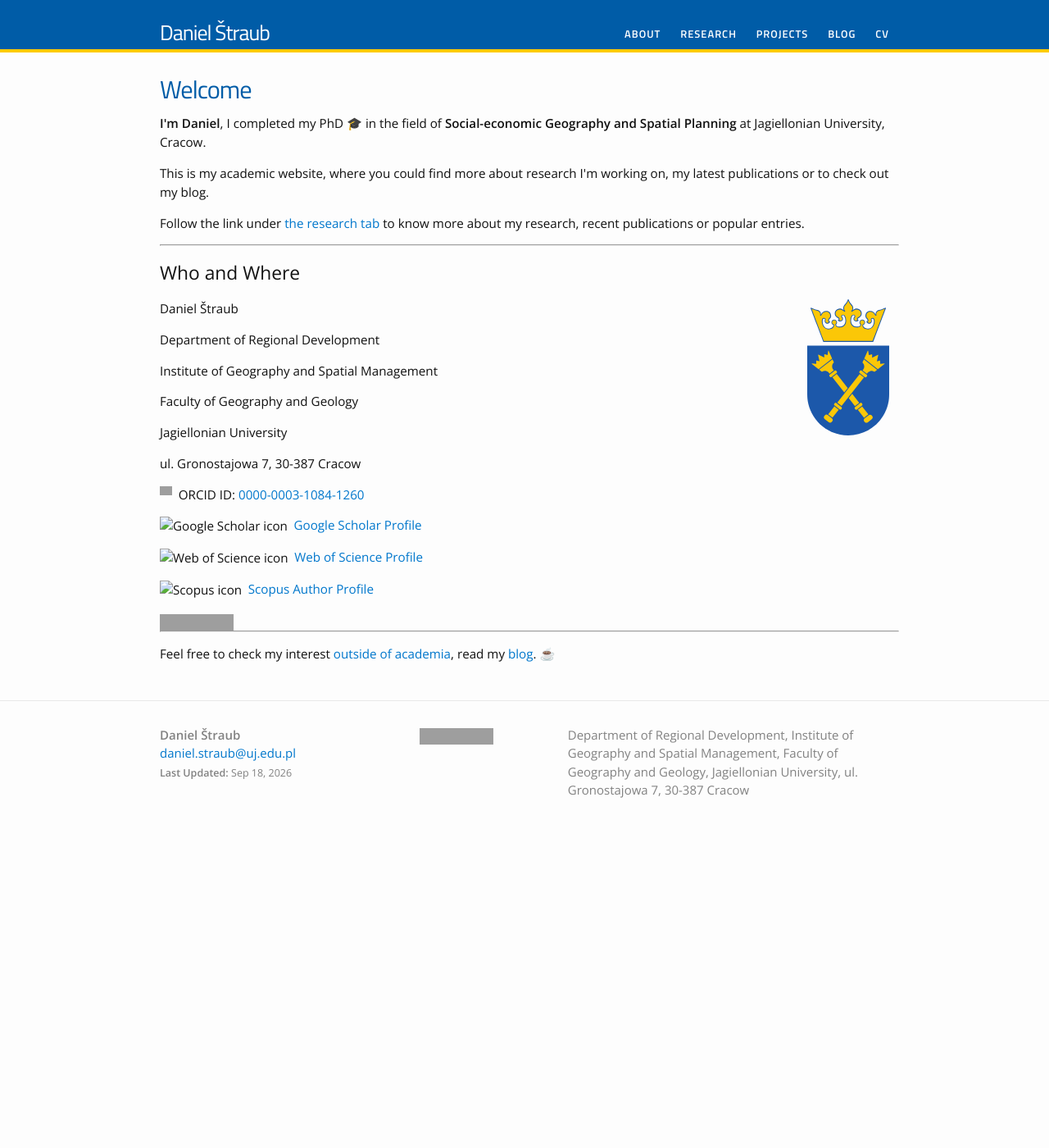
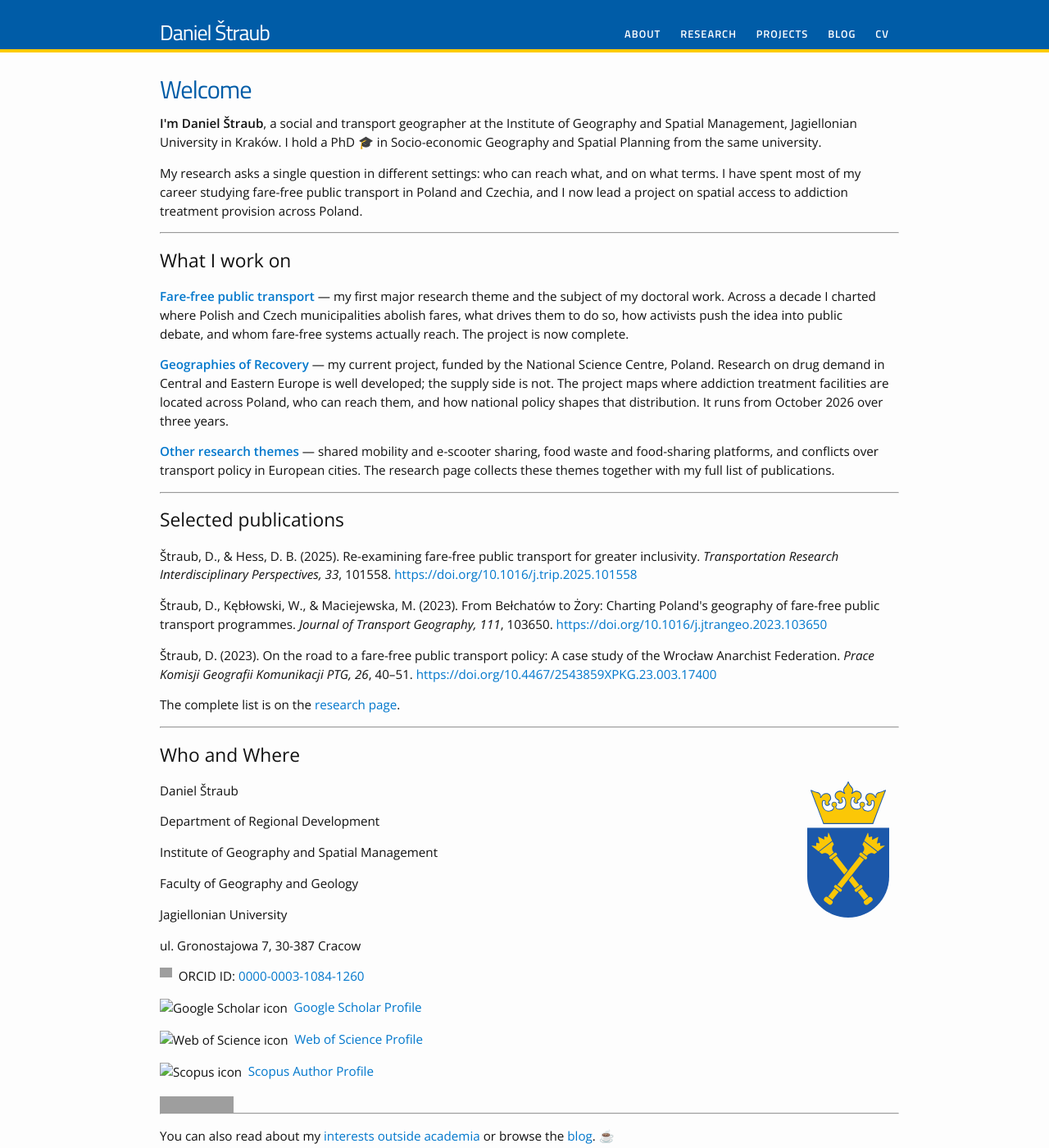
Before and after one commit to tracetheheat/tracetheheat.github.io, a Jekyll site: the page built from index.html, in a window 1280 px wide and 1400 px high. Shown: the whole window at 82% size. Built offline with Jekyll 4.4.1, drawn with Linux system fonts in a browser that asks for light colours; grey boxes are pictures that could not be loaded.

Commit message:
Rewrite homepage with project summaries and selected publications
Replace the placeholder intro with a fuller bio, add sections linking to the fare-free public transport and Geographies of Recovery project pages, list selected publications, and switch straubd.me links to relative paths.

Co-Authored-By: Claude Sonnet 5 <noreply@anthropic.com>

```diff
--- a/index.html
+++ b/index.html
@@ -1,6 +1,6 @@
 ---
 layout: default
-description: "Academic website of Daniel Štraub, a social and transport geographer at Jagiellonian University, sharing his research, publications and blog on fare-free public transport and mobility."
+description: "Daniel Štraub is a social and transport geographer at Jagiellonian University in Kraków, working on fare-free public transport, shared mobility and spatial access to addiction treatment in Poland."
 ---
 
 
@@ -9,11 +9,35 @@ description: "Academic website of Daniel Štraub, a social and transport geograp
 
 <h1>Welcome</h1>
 
-<p><strong> I'm Daniel</strong>, I completed my PhD &#127891; in the field of <strong>Social-economic Geography and Spatial Planning</strong> at Jagiellonian University, Cracow.</p>
+<p><strong>I'm Daniel Štraub</strong>, a social and transport geographer at the Institute of Geography and Spatial Management, Jagiellonian University in Kraków. I hold a PhD &#127891; in Socio-economic Geography and Spatial Planning from the same university.</p>
 
-<p>This is my academic website, where you could find more about research I'm working on, my latest publications or to check out my blog.</p>
+<p>My research asks a single question in different settings: who can reach what, and on what terms. I have spent most of my career studying fare-free public transport in Poland and Czechia, and I now lead a project on spatial access to addiction treatment provision across Poland.</p>
 
-<p>Follow the link under <a href="https://straubd.me/research/">the research tab </a> to know more about my research, recent publications or popular entries.</p>
+<hr width="900px">
+
+<hr style="height:10pt; visibility:hidden;" />
+
+<h2>What I work on</h2>
+
+<p><strong><a href="/projects/fare-free-public-transport/">Fare-free public transport</a></strong> — my first major research theme and the subject of my doctoral work. Across a decade I charted where Polish and Czech municipalities abolish fares, what drives them to do so, how activists push the idea into public debate, and whom fare-free systems actually reach. The project is now complete.</p>
+
+<p><strong><a href="/projects/geographies-of-recovery/">Geographies of Recovery</a></strong> — my current project, funded by the National Science Centre, Poland. Research on drug demand in Central and Eastern Europe is well developed; the supply side is not. The project maps where addiction treatment facilities are located across Poland, who can reach them, and how national policy shapes that distribution. It runs from October 2026 over three years.</p>
+
+<p><strong><a href="/research/">Other research themes</a></strong> — shared mobility and e-scooter sharing, food waste and food-sharing platforms, and conflicts over transport policy in European cities. The research page collects these themes together with my full list of publications.</p>
+
+<hr width="900px">
+
+<hr style="height:10pt; visibility:hidden;" />
+
+<h2>Selected publications</h2>
+
+<p>Štraub, D., &amp; Hess, D. B. (2025). Re-examining fare-free public transport for greater inclusivity. <em>Transportation Research Interdisciplinary Perspectives, 33</em>, 101558. <a href="https://doi.org/10.1016/j.trip.2025.101558" target="_blank" rel="noopener noreferrer">https://doi.org/10.1016/j.trip.2025.101558</a></p>
+
+<p>Štraub, D., Kębłowski, W., &amp; Maciejewska, M. (2023). From Bełchatów to Żory: Charting Poland's geography of fare-free public transport programmes. <em>Journal of Transport Geography, 111</em>, 103650. <a href="https://doi.org/10.1016/j.jtrangeo.2023.103650" target="_blank" rel="noopener noreferrer">https://doi.org/10.1016/j.jtrangeo.2023.103650</a></p>
+
+<p>Štraub, D. (2023). On the road to a fare-free public transport policy: A case study of the Wrocław Anarchist Federation. <em>Prace Komisji Geografii Komunikacji PTG, 26</em>, 40–51. <a href="https://doi.org/10.4467/2543859XPKG.23.003.17400" target="_blank" rel="noopener noreferrer">https://doi.org/10.4467/2543859XPKG.23.003.17400</a></p>
+
+<p>The complete list is on the <a href="/research/">research page</a>.</p>
 
 <hr width="900px">
 
@@ -40,6 +64,6 @@ description: "Academic website of Daniel Štraub, a social and transport geograp
 
 <hr style="height:10pt; visibility:hidden;" />
 
-<p>Feel free to check my interest <a href="https://straubd.me/about/">outside of academia</a>, read my <a href="https://straubd.me/blog/">blog</a>. &#9749;</p>
+<p>You can also read about my <a href="/about/">interests outside academia</a> or browse the <a href="/blog/">blog</a>. &#9749;</p>
 
 </div>
```
